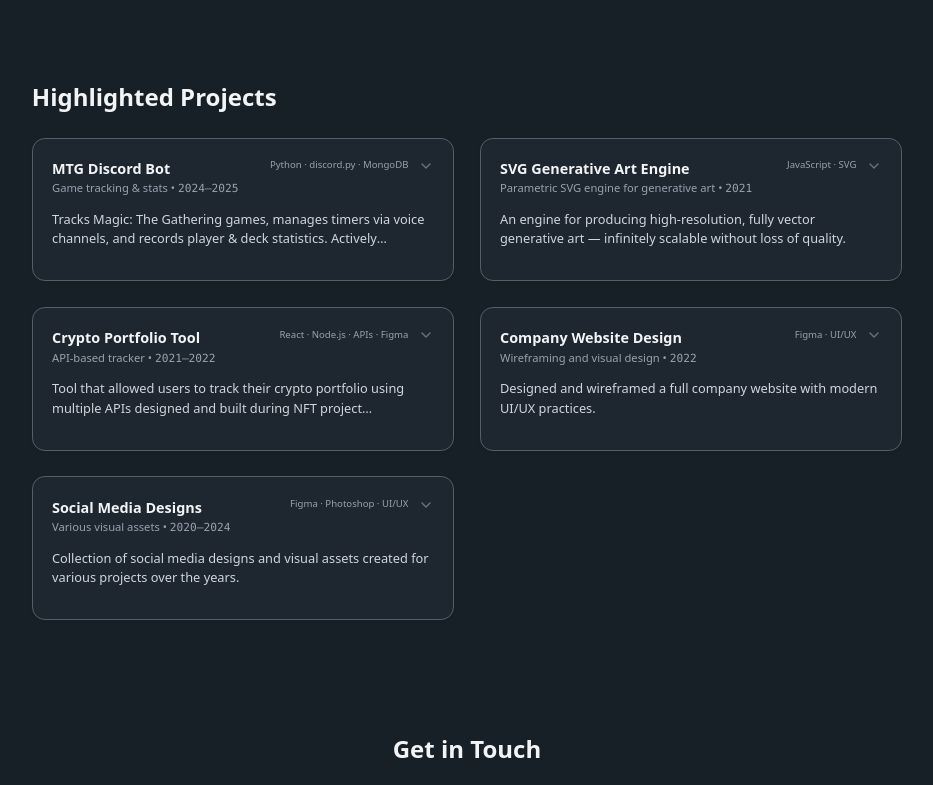
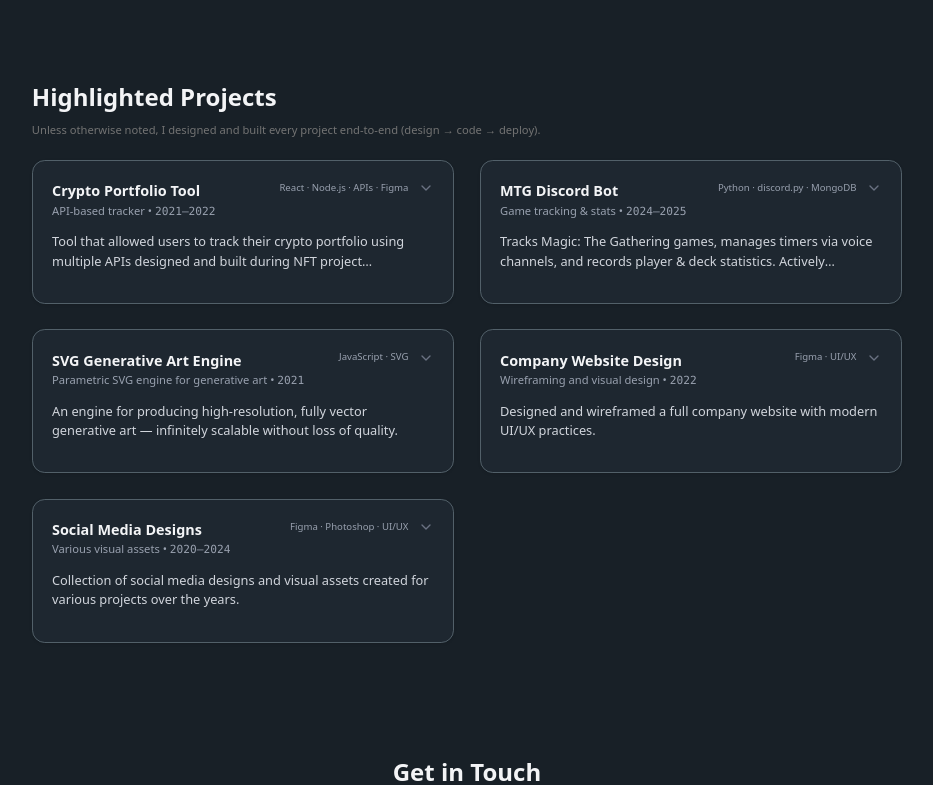
Before and after one commit to greengraca/Portfolio-joaograca.work, a React (Vite) app: page / in a window 1280 px wide. Shown: the part 440-1225 px from the top of the page, without its empty margins (173-1106 px from the left). Built offline with nearby package versions, Linux system fonts and the light colour scheme.

Commit message:
Added hashed anchors

```diff
--- a/src/components/ProjectCard.jsx
+++ b/src/components/ProjectCard.jsx
@@ -1,25 +1,25 @@
-import { useId, useRef } from "react"
-import { FiChevronDown } from "react-icons/fi"
-import ImageGallery from "./ImageGallery"
-
+import { useId, useRef } from "react";
+import { FiChevronDown } from "react-icons/fi";
+import ImageGallery from "./ImageGallery";
 
 function TechBadge({ children }) {
   return (
     <span className="inline-block px-2 py-0.5 text-[11px] rounded-full border border-gray-200 dark:border-gray-700 mr-2 mb-2 text-gray-600 dark:text-gray-300">
       {children}
     </span>
-    )
+  );
 }
 
-export default function ProjectCard({ project, expanded, onToggle }) {
-    const contentId = useId()
-    const galleryRef = useRef(null)
+export default function ProjectCard({ project, expanded, onToggle, anchorId }) {
+  const contentId = useId();
+  const galleryRef = useRef(null);
   const allImages = project.cover
     ? [project.cover, ...(project.images || [])]
-        : (project.images || [])
+    : (project.images || []);
 
   return (
     <article
+      id={anchorId}
       className={`h-full md:min-h-[135px] p-4 md:p-6 rounded-2xl border shadow-sm transition-all duration-300 flex flex-col
         ${expanded
           ? "bg-gray-50 border-gray-300 dark:bg-brand-active dark:border-brand-active-border"
@@ -34,7 +34,7 @@ export default function ProjectCard({ project, expanded, onToggle }) {
       >
         <div className="flex items-start justify-between mt-2 md:mt-0">
           <div>
-                        <h4 className="text-lg font-semibold text-gray-900 dark:text-gray-100" >
+            <h4 className="text-lg font-semibold text-gray-900 dark:text-gray-100">
               {project.title}
             </h4>
             <p className="text-sm text-gray-600 dark:text-gray-400">
@@ -43,29 +43,29 @@ export default function ProjectCard({ project, expanded, onToggle }) {
           </div>
           <div className="flex items-center gap-3">
             <div className="hidden md:block text-xs text-gray-500 dark:text-gray-400">
-                            {project.tech.join(" · ")}
+              {(project.tech || []).join(" · ")}
             </div>
             <FiChevronDown
-                            className={`w-5 h-5 text-gray-500 transition-transform ${expanded ? "rotate-180" : ""
-                                }`}
+              className={`w-5 h-5 text-gray-500 transition-transform ${expanded ? "rotate-180" : ""}`}
             />
           </div>
         </div>
-                <p
-                    className={`text-gray-700 dark:text-gray-300 mt-3 md:mt-4 ${expanded ? '' : 'line-clamp-3 md:line-clamp-2'
-                        }`}
-                >
+
+        <p className={`text-gray-700 dark:text-gray-300 mt-3 md:mt-4 ${expanded ? "" : "line-clamp-3 md:line-clamp-2"}`}>
           {project.description}
         </p>
       </button>
 
       <div className="mt-3 md:hidden">
-                {project.tech.map((t) => (
+        {(project.tech || []).map((t) => (
           <TechBadge key={t}>{t}</TechBadge>
         ))}
       </div>
 
-            <div id={contentId} className={`overflow-hidden transition-[grid-template-rows] duration-300 grid mt-3 md:mt-4 ${expanded ? "grid-rows-[1fr]" : "grid-rows-[0fr]"}`}>
+      <div
+        id={contentId}
+        className={`overflow-hidden transition-[grid-template-rows] duration-300 grid mt-3 md:mt-4 ${expanded ? "grid-rows-[1fr]" : "grid-rows-[0fr]"}`}
+      >
         <div className="min-h-0">
           <div className="pt-3 md:pt-4 border-t border-gray-100 dark:border-gray-800">
 
@@ -87,34 +87,41 @@ export default function ProjectCard({ project, expanded, onToggle }) {
                       ${project.cover}-800.webp 800w,
                       ${project.cover}-1200.webp 1200w
                     `}
-                                        onError={(e) => { e.currentTarget.src = "/images/placeholder.png" }}
+                    onError={(e) => { e.currentTarget.src = "/images/placeholder.png"; }}
                   />
                 </button>
               </div>
             )}
 
-                        {/* Details */}
             {project.details?.length ? (
               <ul className="list-disc pl-5 text-sm text-gray-700 dark:text-gray-300 space-y-1">
                 {project.details.map((d, i) => <li key={i}>{d}</li>)}
               </ul>
             ) : null}
 
-                        {/* Links */}
             {project.links?.length ? (
               <div className="flex flex-wrap gap-2 md:gap-3 mt-3 md:mt-4 mb-8">
                 {project.links.map((l, i) => (
-                                    <a key={i} href={l.href} target="_blank" rel="noopener noreferrer"
-                                        className="px-3 py-2 rounded-lg border border-gray-200 dark:border-brand-border text-sm text-gray-700 dark:text-gray-300 transition hover:bg-gray-100 dark:hover:bg-brand-hover-subtle dark:hover:text-white">
+                  <a
+                    key={i}
+                    href={l.href}
+                    target="_blank"
+                    rel="noopener noreferrer"
+                    className="px-3 py-2 rounded-lg border border-gray-200 dark:border-brand-border text-sm text-gray-700 dark:text-gray-300 transition hover:bg-gray-100 dark:hover:bg-brand-hover-subtle dark:hover:text-white"
+                  >
                     {l.label} →
                   </a>
                 ))}
               </div>
             ) : null}
 
-                        {/* Gallery */}
-                        {allImages.length ? (
-                            <ImageGallery ref={galleryRef} images={allImages} title={project.title} hideFirstThumb={!!project.cover} />
+            {(allImages || []).length ? (
+              <ImageGallery
+                ref={galleryRef}
+                images={allImages}
+                title={project.title}
+                hideFirstThumb={!!project.cover}
+              />
             ) : (
               <div className="mt-4">
                 <img
@@ -127,6 +134,6 @@ export default function ProjectCard({ project, expanded, onToggle }) {
           </div>
         </div>
       </div>
-        </article >
-    )
+    </article>
+  );
 }
--- a/src/components/ProjectList.jsx
+++ b/src/components/ProjectList.jsx
@@ -1,42 +1,81 @@
-import { useState, useMemo } from "react"
-import useProjects from "../hooks/useProjects"
-import ProjectCard from "./ProjectCard"
-import useReveal from "../hooks/useReveal"
+import { useState, useMemo, useEffect } from "react";
+import useProjects from "../hooks/useProjects";
+import ProjectCard from "./ProjectCard";
+import useReveal from "../hooks/useReveal";
 import { useI18n } from "../i18n/I18nProvider";
 
 export default function ProjectList() {
-  useReveal()
-  const { t } = useI18n()
-  const projects = useProjects()              // ← use the translated list
-  const [openId, setOpenId] = useState(null)
+  useReveal();
+  const { t } = useI18n();
+  const projects = useProjects();
+
+  const readHash = () => decodeURIComponent(window.location.hash.replace("#",""));
+  const [openId, setOpenId] = useState(null);
+
+  useEffect(() => {
+    const apply = () => {
+      const id = readHash();
+      if (id && projects.some(p => p.id === id)) setOpenId(id);
+      else setOpenId(null);
+    };
+    apply();
+    window.addEventListener("hashchange", apply);
+    return () => window.removeEventListener("hashchange", apply);
+  }, [projects]);
+
+  useEffect(() => {
+    if (!openId) return;
+    const el = document.getElementById(openId);
+    if (el) {
+      el.scrollIntoView({ behavior: "smooth", block: "start" });
+      const btn = el.querySelector("button");
+      btn && btn.focus();
+    }
+  }, [openId]);
+
   const openIndex = useMemo(
     () => projects.findIndex(p => p.id === openId),
     [openId, projects]
-  )
+  );
+
+  const handleToggle = (id) => {
+    if (openId === id) {
+      history.replaceState(null, "", " ");
+      setOpenId(null);
+    } else {
+      history.pushState(null, "", `#${encodeURIComponent(id)}`);
+      setOpenId(id);
+    }
+  };
 
   return (
     <section id="projects" className="mb-14 md:mb-20">
-      <h3 className="text-2xl md:text-3xl font-semibold mb-8 md:mb-8">
+      <h3 className="text-2xl md:text-3xl font-semibold mb-2 md:mb-3">
         {t("sections.projects")}
       </h3>
+      <p className="mb-6 text-sm text-neutral-500 dark:text-neutral-40 md:mb-7">
+        {t("sections.projectsparagraph")}
+      </p>
+
       <div className="grid grid-cols-1 md:grid-cols-2 gap-6 md:gap-8">
         {projects.map((p, index) => {
-          const isExpanded = openId === p.id
+          const isExpanded = openId === p.id;
           const isLeftOfExpanded =
-            openIndex !== -1 && openIndex % 2 === 1 && index === openIndex - 1
-          const colSpan = isExpanded || isLeftOfExpanded ? "md:col-span-2" : ""
+            openIndex !== -1 && openIndex % 2 === 1 && index === openIndex - 1;
+          const colSpan = isExpanded || isLeftOfExpanded ? "md:col-span-2" : "";
 
           return (
-            <div key={p.id} className={`${colSpan} js-reveal`}>
+            <div key={p.id} className={`${colSpan} js-reveal`} id={p.id}>
               <ProjectCard
                 project={p}
                 expanded={isExpanded}
-                onToggle={() => setOpenId(cur => (cur === p.id ? null : p.id))}
+                onToggle={() => handleToggle(p.id)}
+                anchorId={p.id}
               />
             </div>
-          )
+          );
         })}
       </div>
     </section>
-  )
+  );
 }
--- a/src/data/projects.base.js
+++ b/src/data/projects.base.js
@@ -1,4 +1,13 @@
 const projects = [
+  {
+    id: 'crypto-tool',
+    year: '2021–2022',
+    tech: ['React', 'Node.js', 'APIs', 'Figma'],
+    links: [
+      { id: 'figma', href: 'https://www.figma.com/design/jAA2LashHqR7acqNJLLI0X/Crypto-Portfolio-Tool---UI?node-id=1263-1398&t=EjfeT5qwIkgyjTiF-1' },
+      { id: 'github', href: 'https://github.com/greengraca/frogfolio' }
+    ]
+  },
   {
     id: 'mtg-bot',
     year: '2024–2025',
@@ -10,15 +19,6 @@ const projects = [
     year: '2021',
     tech: ['JavaScript', 'SVG'],
     links: [{ id: 'github', href: 'https://github.com/greengraca/svg-art-engine' }]
-  },
-  {
-    id: 'crypto-tool',
-    year: '2021–2022',
-    tech: ['React', 'Node.js', 'APIs', 'Figma'],
-    links: [
-      { id: 'figma', href: 'https://www.figma.com/design/jAA2LashHqR7acqNJLLI0X/Crypto-Portfolio-Tool---UI?node-id=1263-1398&t=EjfeT5qwIkgyjTiF-1' },
-      { id: 'github', href: 'https://github.com/greengraca/frogfolio' }
-    ]
   },
   {
     id: 'company-site',
--- a/src/i18n/en.json
+++ b/src/i18n/en.json
@@ -15,6 +15,7 @@
     },
     "sections": {
         "projects": "Highlighted Projects",
+        "projectsparagraph": "Unless otherwise noted, I designed and built every project end-to-end (design → code → deploy).",
         "contact_title": "Get in Touch",
         "contact_line_1": "I’m open to junior/mid OutSystems roles, freelance projects, or collaborations.",
         "contact_line_2": "The best way to reach me is by email or LinkedIn."
--- a/src/i18n/pt.json
+++ b/src/i18n/pt.json
@@ -15,6 +15,7 @@
   },
   "sections": {
     "projects": "Projetos em Destaque",
+    "projectsparagraph": "Salvo indicação em contrário, cada projeto foi desenvolvido de uma ponta à outra por mim (do design ao código e à colocação em produção).",
     "contact_title": "Entra em contacto comigo",
     "contact_line_1": "Aberto a posições júnior/mid de OutSystems, projetos freelance ou colaborações.",
     "contact_line_2": "A melhor forma de me contactares é por email ou LinkedIn."
```
Lines whose indentation alone changed are shown as unchanged.
